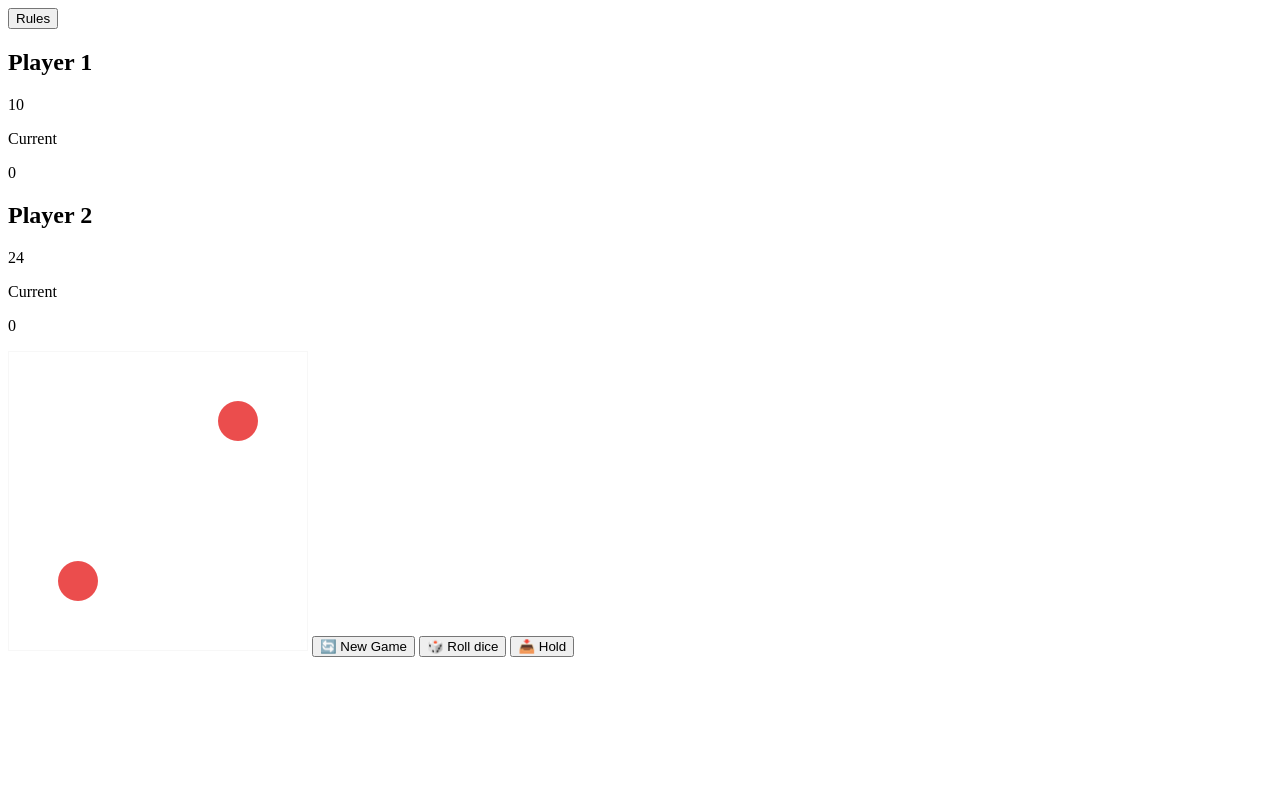
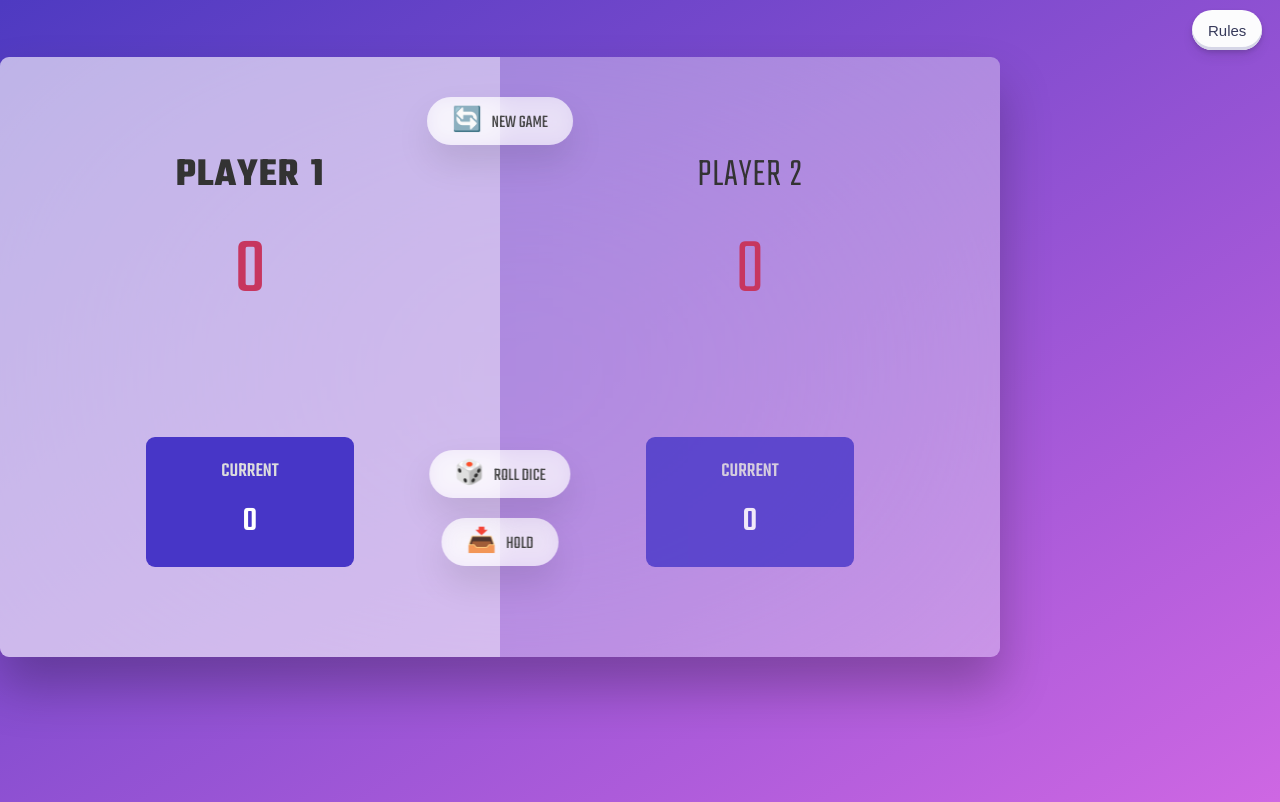
Before and after one commit to yashsvi1010/Pig-Game, a plain HTML site: page index.html in a window 1280 px wide. Drawn offline with Linux system fonts and the light colour scheme; a web font is replaced by a local one.

Commit message:
adding finish point of game

```diff
--- a/index.html
+++ b/index.html
@@ -3,11 +3,15 @@
   <head>
     <meta charset="UTF-8" />
     <meta name="viewport" content="width=device-width, initial-scale=1.0" />
+    <link rel="stylesheet" href="style.css" />
     <title>Pig-Game</title>
+    <style>
+      @import url("https://fonts.googleapis.com/css2?family=Playwrite+DE+Grund:wght@100..400&family=Teko:wght@300..700&display=swap");
+    </style>
   </head>
   <body>
-    <header>
-      <button class="btn rules">Rules</button>
+    <header class="header">
+      <button class="button-rule" role="button">Rules</button>
     </header>
     <main>
       <section class="left player player--0 player--active">
@@ -31,6 +35,6 @@
       <button class="btn btn--roll">🎲 Roll dice</button>
       <button class="btn btn--hold">📥 Hold</button>
     </main>
-    <script></script>
+    <script src="script.js"></script>
   </body>
 </html>
--- a/script.js
+++ b/script.js
@@ -0,0 +1,78 @@
+"use strict";
+const player0El = document.querySelector(".player--0");
+const player1El = document.querySelector(".player--1");
+const score0El = document.getElementById("score--0");
+const score1El = document.getElementById("score--1");
+const current0El = document.getElementById("current--0");
+const current1El = document.getElementById("current--1");
+
+const diceEl = document.querySelector(".dice");
+const btnNew = document.querySelector(".btn--new");
+const btnRoll = document.querySelector(".btn--roll");
+const btnHold = document.querySelector(".btn--hold");
+
+//Starting Condition
+score0El.textContent = 0;
+score1El.textContent = 0;
+
+const scores = [0, 0];
+let activePlayer = 0;
+let currentScore = 0;
+let playing = true;
+
+const switchPlayer = () => {
+  document.getElementById(`current--${activePlayer}`).textContent = 0;
+  currentScore = 0;
+  activePlayer = activePlayer === 0 ? 1 : 0;
+  player0El.classList.toggle("player--active");
+  player1El.classList.toggle("player--active");
+};
+
+diceEl.classList.add("hidden");
+//Rolling dice function
+btnRoll.addEventListener("click", () => {
+  if (playing) {
+    //GENERATE RANDOM THROW
+    const dice = Math.trunc(Math.random() * 6) + 1;
+
+    //DISPLAY DICE
+    diceEl.classList.remove("hidden");
+    diceEl.src = `./dice-img/dice-${dice}.png`;
+
+    //CHECKING DICE THROW
+    if (dice !== 1) {
+      currentScore += dice;
+      document.getElementById(`current--${activePlayer}`).textContent =
+        currentScore;
+    }
+    //switch to next player
+    else {
+      switchPlayer();
+    }
+  }
+});
+
+btnHold.addEventListener("click", () => {
+  if (playing) {
+    //Add current score to active player
+    scores[activePlayer] += currentScore;
+
+    document.getElementById(`score--${activePlayer}`).textContent =
+      scores[activePlayer];
+
+    //Checking winning score
+    if (scores[activePlayer] >= 20) {
+      playing = false;
+      diceEl.classList.add("hidden");
+
+      document
+        .querySelector(`.player--${activePlayer}`)
+        .classList.add("player--winner");
+      document
+        .querySelector(`.player--${activePlayer}`)
+        .classList.remove("player--active");
+    }
+    //Player Switch
+    switchPlayer();
+  }
+});
--- a/style.css
+++ b/style.css
@@ -0,0 +1,210 @@
+* {
+  margin: 0;
+  padding: 0;
+  box-sizing: border-box;
+}
+html {
+  font-size: 62.5%;
+}
+body {
+  font-family: "Teko", sans-serif;
+  font-weight: 500;
+  height: 100vh;
+  color: #333;
+  background-image: linear-gradient(to top left, #ce67e3 0%, #4e3ac1 100%);
+}
+
+.header {
+  margin: 2px 8px 5px 0;
+  padding: 10px 10px 5px 0;
+  display: flex;
+  justify-content: flex-end;
+  height: 5rem;
+  align-items: center;
+}
+/* rules button  */
+.button-rule {
+  align-items: center;
+  appearance: none;
+  background-color: #fcfcfd;
+  border-radius: 50rem;
+  border-width: 0;
+  box-shadow: rgba(45, 35, 66, 0.2) 0 2px 4px,
+    rgba(45, 35, 66, 0.15) 0 7px 13px -3px, #d6d6e7 0 -3px 0 inset;
+  box-sizing: border-box;
+  color: #36395a;
+  cursor: pointer;
+  display: inline-flex;
+  height: 40px;
+  justify-content: center;
+  line-height: 1;
+  list-style: none;
+  overflow: hidden;
+  padding-left: 16px;
+  padding-right: 16px;
+  position: relative;
+  text-align: left;
+  text-decoration: none;
+  transition: box-shadow 0.15s, transform 0.15s;
+  user-select: none;
+  -webkit-user-select: none;
+  touch-action: manipulation;
+  white-space: nowrap;
+  will-change: box-shadow, transform;
+  font-size: 15px;
+}
+
+.button-rule:focus {
+  box-shadow: #d6d6e7 0 0 0 1.5px inset, rgba(45, 35, 66, 0.4) 0 2px 4px,
+    rgba(45, 35, 66, 0.3) 0 7px 13px -3px, #d6d6e7 0 -3px 0 inset;
+}
+
+.button-rule:hover {
+  box-shadow: rgba(45, 35, 66, 0.3) 0 4px 8px,
+    rgba(45, 35, 66, 0.2) 0 7px 13px -3px, #d6d6e7 0 -3px 0 inset;
+  transform: translateY(-2px);
+}
+
+.button-rule:active {
+  box-shadow: #d6d6e7 0 3px 7px inset;
+  transform: translateY(2px);
+}
+
+main {
+  position: relative;
+  width: 100rem;
+  height: 60rem;
+  background-color: rgba(255, 255, 255, 0.35);
+  backdrop-filter: blur(200px);
+  filter: blur();
+  box-shadow: 0 3rem 5rem rgba(0, 0, 0, 0.25);
+  border-radius: 9px;
+  overflow: hidden;
+  display: flex;
+
+  justify-content: center;
+}
+.player {
+  flex: 50%;
+  padding: 9rem;
+  display: flex;
+  flex-direction: column;
+  align-items: center;
+  transition: all 0.75s;
+}
+.name {
+  position: relative;
+  font-size: 4rem;
+  text-transform: uppercase;
+  letter-spacing: 1px;
+  word-spacing: 2px;
+  font-weight: 300;
+  margin-bottom: 1rem;
+}
+.score {
+  font-size: 8rem;
+  font-weight: 300;
+  color: #c7365f;
+  margin-bottom: auto;
+}
+
+.player--active {
+  background-color: rgba(255, 255, 255, 0.4);
+}
+.player--active .name {
+  font-weight: 700;
+}
+.player--active .score {
+  font-weight: 400;
+}
+
+.player--active .current {
+  opacity: 1;
+}
+.current {
+  display: flex;
+  background-color: #4736c7;
+  opacity: 0.8;
+  border-radius: 9px;
+  color: #fff;
+  width: 65%;
+  padding: 2rem;
+  text-align: center;
+  transition: all 0.75s;
+  flex-direction: column;
+  align-items: center;
+}
+.current-label {
+  align-items: center;
+  text-transform: uppercase;
+  margin-bottom: 1rem;
+  font-size: 2rem;
+  color: #ddd;
+}
+.current-score {
+  font-size: 3.5rem;
+}
+.btn {
+  position: absolute;
+  left: 50%;
+  transform: translateX(-50%);
+  color: #444;
+  background: none;
+  border: none;
+  font-family: inherit;
+  font-size: 1.8rem;
+  text-transform: uppercase;
+  cursor: pointer;
+  font-weight: 400;
+  transition: all 0.2s;
+
+  background-color: white;
+  background-color: rgba(255, 255, 255, 0.6);
+  backdrop-filter: blur(10px);
+
+  padding: 0.7rem 2.5rem;
+  border-radius: 50rem;
+  box-shadow: 0 1.75rem 3.5rem rgba(0, 0, 0, 0.1);
+}
+.btn::first-letter {
+  font-size: 2.4rem;
+  display: inline-block;
+  margin-right: 0.7rem;
+}
+.btn--new {
+  top: 4rem;
+}
+.btn--roll {
+  top: 39.3rem;
+}
+.btn--hold {
+  top: 46.1rem;
+}
+.btn:active {
+  transform: translate(-50%, 2px);
+  box-shadow: 0 1rem 2rem rgba(0, 0, 0, 0.15);
+}
+
+.btn:focus {
+  outline: none;
+}
+.dice {
+  position: absolute;
+  left: 50%;
+  top: 16.5rem;
+  transform: translateX(-50%);
+  height: 10rem;
+  box-shadow: 0 2rem 5rem rgba(0, 0, 0, 0.2);
+}
+.player--winner {
+  background-color: #2f2f2f;
+}
+
+.player--winner .name {
+  font-weight: 700;
+  color: #c7365f;
+}
+
+.hidden {
+  display: none;
+}
```
